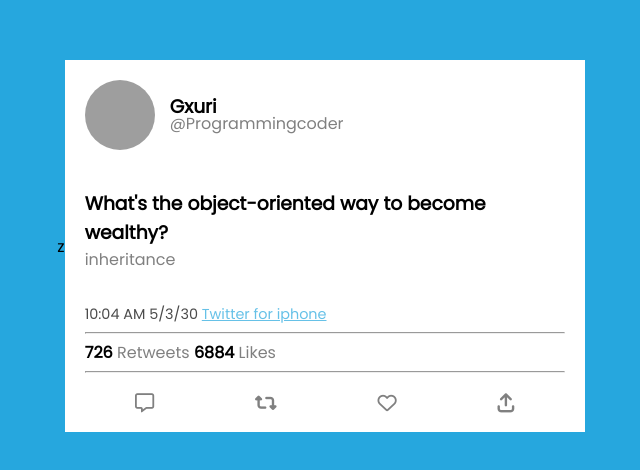
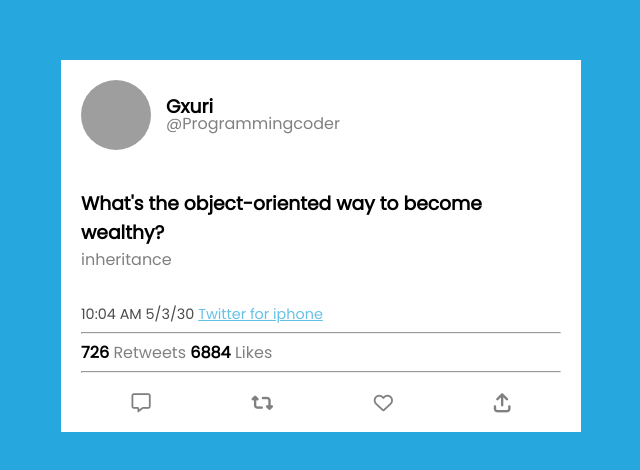
Before and after one commit to Gurvinder-Singh02/Jokes, a plain HTML site: page index.html in a window 1280 px wide. Shown: the part 154-624 px from the top of the page, 319-959 px from the left. Drawn offline with Linux system fonts and the light colour scheme; grey boxes are pictures that could not be loaded.

Commit message:
Update index.html

```diff
--- a/index.html
+++ b/index.html
@@ -12,7 +12,7 @@
         crossorigin="anonymous" referrerpolicy="no-referrer" />
 </head>
 
-<body>z
+<body>
 
     <div class="card">
 
```
